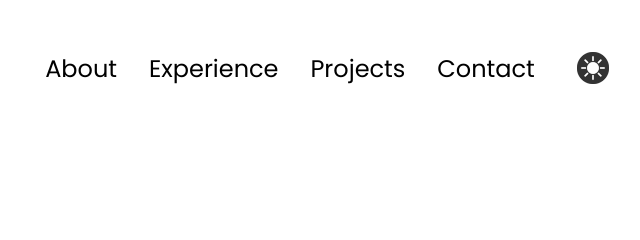
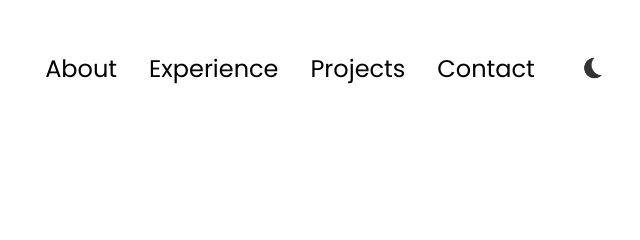
Before and after one commit to Niraj058/Portfolio, a plain HTML site: page index.html in a window 1280 px wide. Shown: the top 240 px of the page, 525-1165 px from the left. Drawn offline with Linux system fonts and the light colour scheme.

Commit message:
Update index.html

```diff
--- a/index.html
+++ b/index.html
@@ -21,9 +21,9 @@
             <img
             id="modeToggle"
             class="icon color-icon"
-            src="./assets/theme_light.png"
-            src-light="./assets/theme_light.png"
-            src-dark="./assets/theme_dark.png"
+            src="./assets/theme_dark.png"
+            src-light="./assets/theme_dark.png"
+            src-dark="./assets/theme_light.png"
             alt="Theme icon"
             /></li>
         </ul>
@@ -46,9 +46,9 @@
             <img
               id="modeToggle2"
               class="icon color-icon"
-              src="./assets/theme_light.png"
-              src-light="./assets/theme_light.png"
-              src-dark="./assets/theme_dark.png"
+              src="./assets/theme_dark.png"
+              src-light="./assets/theme_dark.png"
+              src-dark="./assets/theme_light.png"
               alt="Color them icon"
             />
           </li>
```
